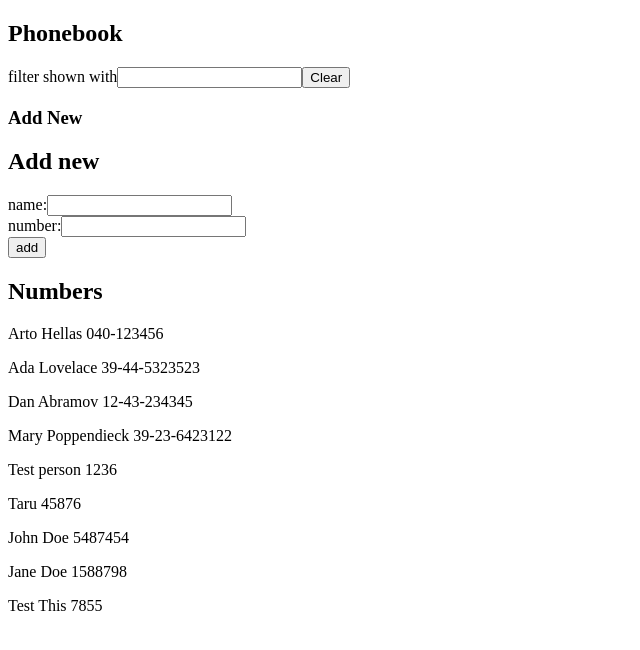
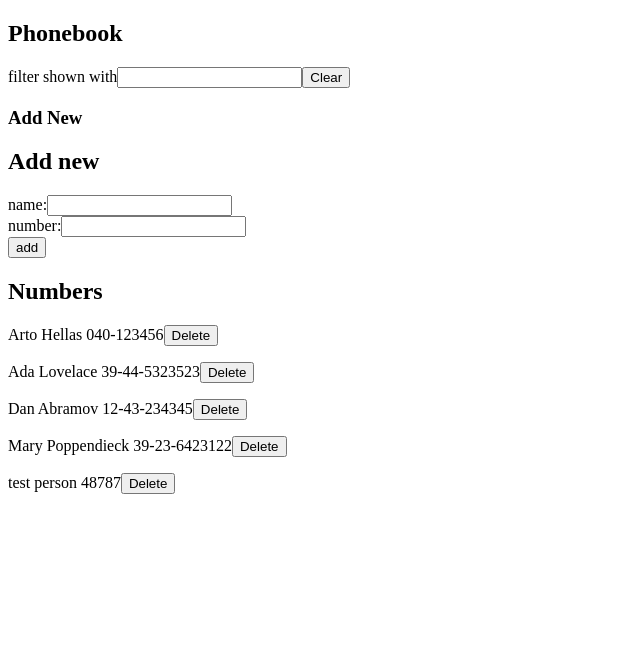
Before and after one commit to taruannika/fullstackopen2024, a React (Vite) app in the folder part2/puhelinluettelo/: page / in a window 1280 px wide. Shown: the top 650 px of the page, without its empty margins (0-640 px from the left). Built offline with nearby package versions, Linux system fonts and the light colour scheme; data requests are answered from the project's data file.

Commit message:
part2 task 2.14

```diff
--- a/part2/puhelinluettelo/db.json
+++ b/part2/puhelinluettelo/db.json
@@ -21,29 +21,9 @@
       "id": 4
     },
     {
-      "id": "d42f",
-      "name": "Test person",
-      "number": "1236"
-    },
-    {
-      "id": "6946",
-      "name": "Taru",
-      "number": "45876"
-    },
-    {
-      "id": "fa44",
-      "name": "John Doe",
-      "number": "5487454"
-    },
-    {
-      "id": "ec34",
-      "name": "Jane Doe",
-      "number": "1588798"
-    },
-    {
-      "id": "66ff",
-      "name": "Test This",
-      "number": "7855"
+      "id": "f80b",
+      "name": "test person",
+      "number": "48787"
     }
   ]
 }
--- a/part2/puhelinluettelo/src/App.jsx
+++ b/part2/puhelinluettelo/src/App.jsx
@@ -52,6 +52,14 @@
       setFormData({ ...formData, name: "", number: "" });
     }
   };
+
+  const handleDelete = (id) => {
+    const person = persons.find((person) => person.id === id);
+    if (window.confirm(`Delete ${person.name} ? `)) {
+      setPersons(persons.filter((person) => person.id !== id));
+      Service.deletePerson(id);
+    }
+  };
   return (
     <div>
       <h2>Phonebook</h2>
@@ -67,7 +75,7 @@
         formData={formData}
       />
       <h2>Numbers</h2>
-      <Persons persons={personsToShow} />
+      <Persons persons={personsToShow} handleDelete={handleDelete} />
     </div>
   );
 };
--- a/part2/puhelinluettelo/src/Service.js
+++ b/part2/puhelinluettelo/src/Service.js
@@ -11,4 +11,9 @@
   return request.then((response) => response.data);
 };
 
-export default { getPersons, addPerson };
+const deletePerson = (id) => {
+  const request = axios.delete(`${baseUrl}/${id}`);
+  return request.then((response) => response.data);
+};
+
+export default { getPersons, addPerson, deletePerson };
--- a/part2/puhelinluettelo/src/components/Person.jsx
+++ b/part2/puhelinluettelo/src/components/Person.jsx
@@ -1,8 +1,9 @@
-const Person = ({ person }) => {
+const Person = ({ person, handleDelete }) => {
   return (
     <div>
       <p>
         {person.name} {person.number}
+        <button onClick={() => handleDelete(person.id)}>Delete</button>
       </p>
     </div>
   );
--- a/part2/puhelinluettelo/src/components/Persons.jsx
+++ b/part2/puhelinluettelo/src/components/Persons.jsx
@@ -1,10 +1,10 @@
 import Person from "./Person";
 
-const Persons = ({ persons }) => {
+const Persons = ({ persons, handleDelete }) => {
   return (
     <div>
       {persons.map((person) => (
-        <Person key={person.name} person={person} />
+        <Person key={person.name} person={person} handleDelete={handleDelete} />
       ))}
     </div>
   );
```
